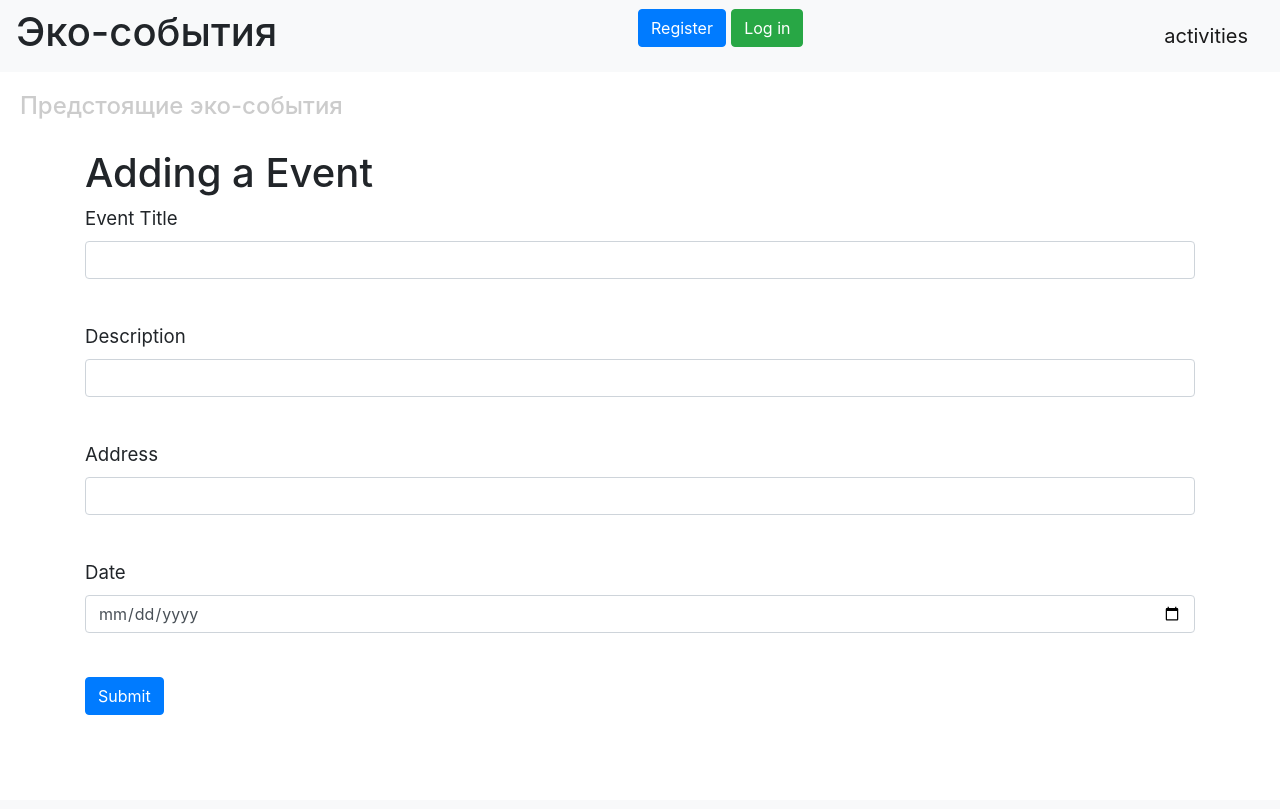
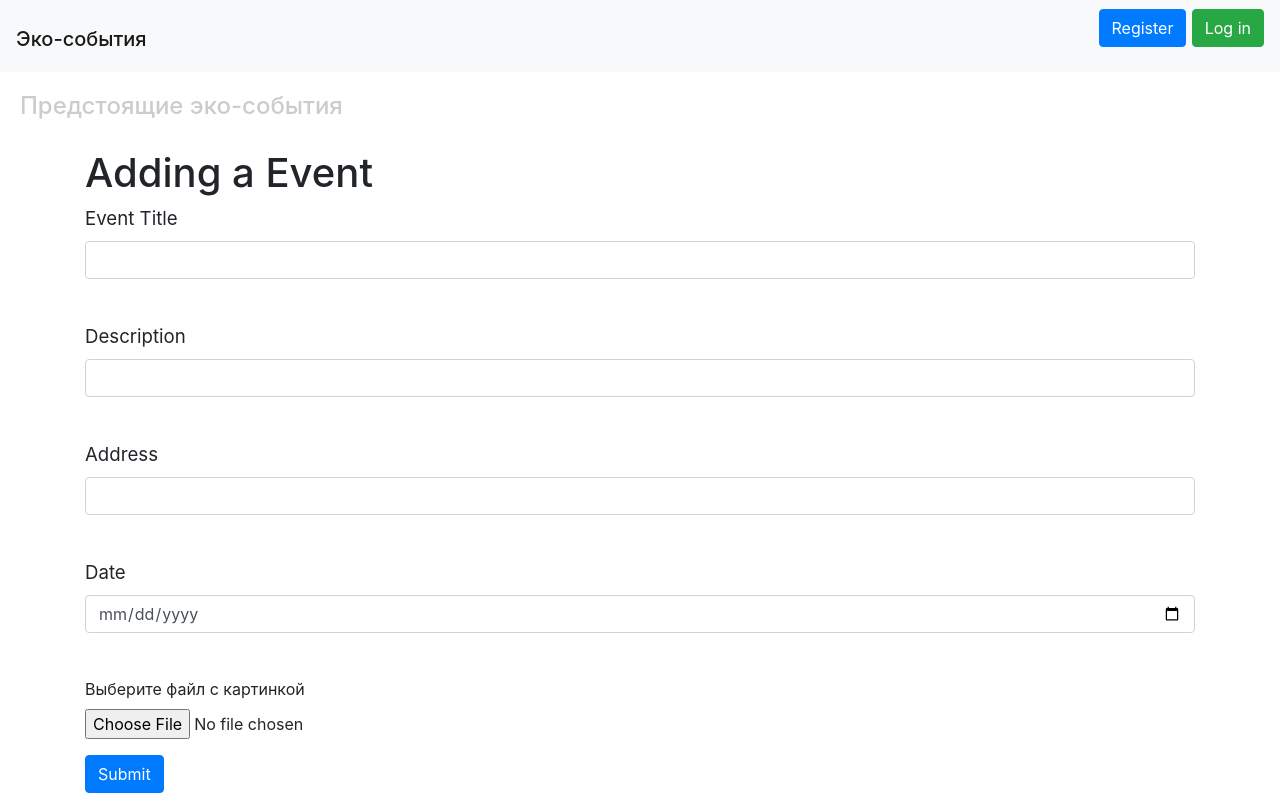
Before and after one commit to Dashapep/eco_events, a Flask app: page /addevent in a window 1280 px wide. Before the commit the page ends 715 px from the top, so only its background shows below. Run offline with Flask 2, Linux system fonts and the light colour scheme; some libraries are stand-ins or nearby versions.

Commit message:
начата работа над сохранением картинки

```diff
--- a/data/add_event.py
+++ b/data/add_event.py
@@ -9,6 +9,7 @@ class AddEventForm(FlaskForm):
     date = StringField('Date', validators=[DataRequired()])
     address = StringField('Address', validators=[DataRequired()])
     is_moderated = BooleanField('Is_moderated', validators=[DataRequired()])
+    picture = StringField('Picture', validators=[DataRequired()])
 
 
     submit = SubmitField('Submit')
--- a/main.py
+++ b/main.py
@@ -99,7 +99,6 @@ def addevent():
             author=current_user.id,
             description=add_form.description.data,
             address=add_form.address.data,
-            # date=datetime.datetime.now(),
             date=add_form.date.data,
             is_finished=False)
         db_sess.add(events)
@@ -179,7 +178,10 @@ def showevent(id):
         events = db_sess.query(Events).filter(Events.id == id).first()
         if not events.is_moderated:
             abort(404)
-        promise = bool(db_sess.query(Willcome).filter((Willcome.event_id == id), (Willcome.user_id == current_user.id)).first())
+        if current_user.is_authenticated:
+            promise = bool(db_sess.query(Willcome).filter((Willcome.event_id == id), (Willcome.user_id == current_user.id)).first())
+        else:
+            promise = False
         count = len(db_sess.query(Willcome).filter(Willcome.event_id == id).all())
 
     return render_template('show_event.html', title='Showing a event', event=events, promise=promise, count=count)
--- a/templates/addevent.html
+++ b/templates/addevent.html
@@ -43,6 +43,12 @@
     </p>
     <p><input class="form-control" id="is_moderated" name="is_moderated" required="" type="hidden" value=False></p>
 
+    <form method="post" enctype="multipart/form-data">
+                               <div class="form-group">
+                                    <label for="Picture">Выберите файл с картинкой</label>
+                                    <input type="file" class="form-control-file" id="Picture" name="file">
+                                </div>
+    </form>
 
     <p>{% if current_user.is_authenticated and current_user.moderator %}
     <p>
--- a/templates/base.html
+++ b/templates/base.html
@@ -11,7 +11,7 @@
 <body>
 <header>
     <nav class="navbar navbar-light bg-light">
-        <h1>Эко-события</h1>
+        <h1><a class="navbar-brand" href="/">Эко-события</a></h1>
 
         {% if current_user.is_authenticated %}
         <a class="navbar-brand" href="/logout">{{ current_user.name }} {{ current_user.surname }}</a>
@@ -21,7 +21,6 @@
             <a class="btn btn-success" href="/login">Log in</a>
         </p>
         {% endif %}
-        <a class="navbar-brand" href="/">activities</a>
     </nav>
     <h4>Предстоящие эко-события</h4>
 </header>
--- a/templates/show_event.html
+++ b/templates/show_event.html
@@ -9,7 +9,7 @@
 <h1>{{ event.event }}</h1>
 <h2>{{ event.description }}</h2>
 {% if current_user.is_authenticated %}
-    <a href="/iwill/{{ event.id }}" class="btn btn-primary">{% if promise %}Решил не идти {% else %} Я прийду {% endif %}</a>
+    <a href="/iwill/{{ event.id }}" class="btn btn-outline-primary btn-lg">{% if promise %}Решил не идти &#128581{% else %} Я прийду &#128587 {% endif %}</a>
 <p>Уже {{ count }} обещали прийти</p>
 {% endif %}
 {% endblock %}
```
